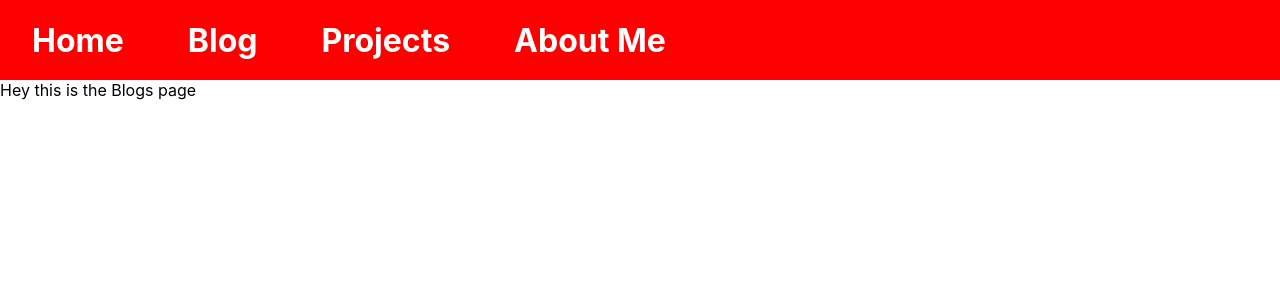
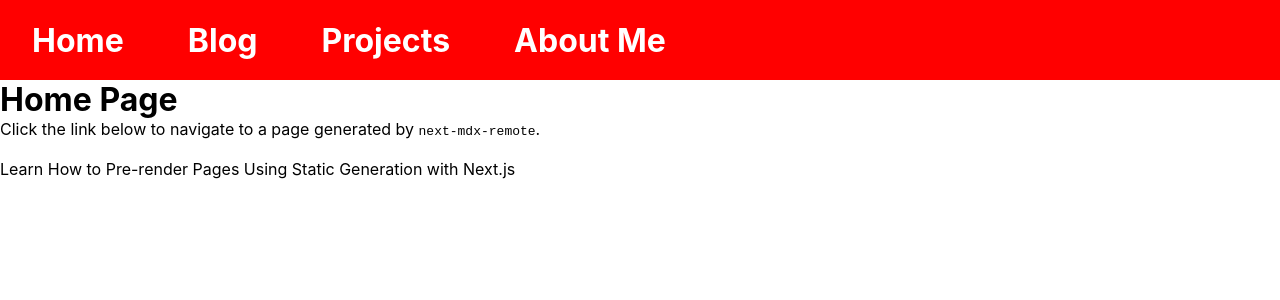
Before and after one commit to jamesinvt/lucidsoftwaredesign, a Next.js app: page /blog in a window 1280 px wide. Shown: the top 300 px of the page. Built offline with nearby package versions, Linux system fonts and the light colour scheme.

Commit message:
blogs showing up on index, and working when you click on them

```diff
--- /dev/null
+++ b/_posts/test.mdx
@@ -0,0 +1,18 @@
+---
+title: 'Learn How to Pre-render Pages Using Static Generation with Next.js'
+excerpt: 'Lorem ipsum dolor sit amet, consectetur adipiscing elit, sed do eiusmod tempor incididunt ut labore et dolore magna aliqua. Praesent elementum facilisis leo vel fringilla est ullamcorper eget. At imperdiet dui accumsan sit amet nulla facilities morbi tempus.'
+coverImage: ''
+date: '2020-03-16T05:35:07.322Z'
+author:
+  name: Tim Neutkens
+ogImage:
+  url: '\'
+---
+
+Lorem ipsum dolor sit amet, consectetur adipiscing elit, sed do eiusmod tempor incididunt ut labore et dolore magna aliqua. Praesent elementum facilisis leo vel fringilla est ullamcorper eget. At imperdiet dui accumsan sit amet nulla facilities morbi tempus. Praesent elementum facilisis leo vel fringilla. Congue mauris rhoncus aenean vel. Egestas sed tempus urna et pharetra pharetra massa massa ultricies.
+
+Venenatis cras sed felis eget velit. Consectetur libero id faucibus nisl tincidunt. Gravida in fermentum et sollicitudin ac orci phasellus egestas tellus. Volutpat consequat mauris nunc congue nisi vitae. Id aliquet risus feugiat in ante metus dictum at tempor. Sed blandit libero volutpat sed cras. Sed odio morbi quis commodo odio aenean sed adipiscing. Velit euismod in pellentesque massa placerat. Mi bibendum neque egestas congue quisque egestas diam in arcu. Nisi lacus sed viverra tellus in. Nibh cras pulvinar mattis nunc sed. Luctus accumsan tortor posuere ac ut consequat semper viverra. Fringilla ut morbi tincidunt augue interdum velit euismod.
+
+## Lorem Ipsum
+
+<p>Tristique senectus et netus et malesuada fames ac turpis. Ridiculous mus mauris vitae ultricies leo integer malesuada nunc vel. In mollis nunc sed id semper. Egestas tellus rutrum tellus <b>pellentesque</b>. Phasellus vestibulum lorem sed risus ultricies tristique nulla. Quis blandit turpis cursus in hac habitasse platea dictumst quisque. Eros donec ac odio tempor orci dapibus ultrices. Aliquam sem et tortor consequat id porta nibh. Adipiscing elit duis tristique sollicitudin nibh sit amet commodo nulla. Diam vulputate ut pharetra sit amet. Ut tellus elementum sagittis vitae et leo. Arcu non odio euismod lacinia at quis risus sed vulputate.</p>
--- a/layouts/MainLayout.tsx
+++ b/layouts/MainLayout.tsx
@@ -1,23 +1,32 @@
-import type { ReactElement } from 'react'
-import { FC } from 'react';
+import type { ReactElement } from "react";
+import { FC } from "react";
 
-import Navbar from '../components/Navbar';
+import Navbar from "../components/Navbar";
+import Head from "next/head";
 
 type Props = {
-    children: JSX.Element;
-    setTheme: () => void;
-    isLightTheme: boolean;
-  };
+  children: JSX.Element;
+  setTheme: () => void;
+  isLightTheme: boolean;
+};
 
 const MainLayout: FC = ({ children }) => {
   return (
     <>
-      <Navbar/>
+      <Head>
+        <link
+          href="https://fonts.googleapis.com/css2?family=Inter&display=optional"
+          rel="stylesheet"
+        />
+      </Head>
+      <Navbar />
       <main>{children}</main>
     </>
   );
 };
 
-export const getLayout = (page: ReactElement) => <MainLayout>{page}</MainLayout>;
+export const getLayout = (page: ReactElement) => (
+  <MainLayout>{page}</MainLayout>
+);
 
 export default MainLayout;
--- a/pages/blog/index.tsx
+++ b/pages/blog/index.tsx
@@ -1,20 +1,52 @@
-import { FC } from 'react';
-import { getLayout } from '../../layouts/MainLayout'
-import Head from 'next/head';
+import { FC } from "react";
+import { getLayout } from "../../layouts/MainLayout";
+import Head from "next/head";
+import path from "path";
+import fs from "fs";
+import { postFilePaths, POSTS_PATH } from "../../utils/mdxUtils";
+import matter from "gray-matter";
+import Link from "next/link";
 
 const Blog: FC = ({ posts }) => {
   return (
     <>
-      <Head>
-        <title>Blogs</title>
-      </Head>
-      <main>
-          Hey this is the Blogs page
-      </main>
+      <h1>Home Page</h1>
+      <p>
+        Click the link below to navigate to a page generated by{" "}
+        <code>next-mdx-remote</code>.
+      </p>
+      <ul>
+          <br />
+        {posts.map((post) => (
+          <li key={post.filePath}>
+            <Link
+              as={`/blog/${post.filePath.replace(/\.mdx?$/, "")}`}
+              href={`/blog/[slug]`}
+            >
+              <a>{post.data.title}</a>
+            </Link>
+          </li>
+        ))}
+      </ul>
     </>
   );
 };
 
-Blog.getLayout = getLayout
+export function getStaticProps() {
+  const posts = postFilePaths.map((filePath) => {
+    const source = fs.readFileSync(path.join(POSTS_PATH, filePath));
+    const { content, data } = matter(source);
+
+    return {
+      content,
+      data,
+      filePath,
+    };
+  });
+
+  return { props: { posts } };
+}
+
+Blog.getLayout = getLayout;
 
 export default Blog;
--- /dev/null
+++ b/utils/mdxUtils.tsx
@@ -0,0 +1,11 @@
+import fs from 'fs'
+import path from 'path'
+
+// POSTS_PATH is useful when you want to get the path to a specific file
+export const POSTS_PATH = path.join(process.cwd(), '_posts')
+
+// postFilePaths is the list of all mdx files inside the POSTS_PATH directory
+export const postFilePaths = fs
+  .readdirSync(POSTS_PATH)
+  // Only include md(x) files
+  .filter((path) => /\.mdx?$/.test(path))
```
Also changed, not shown: components/Post/index.tsx (added, +15 -0 lines), lib/mdx.ts (added, +55 -0 lines), package.json (+7 -2 lines), pages/blog/[slug].tsx (added, +68 -0 lines), 1 other file (tests, documents, lock files or other folders).
